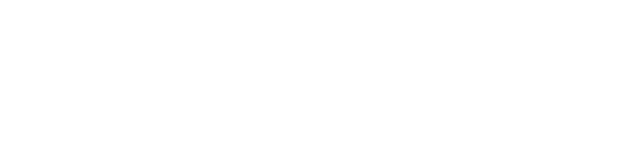
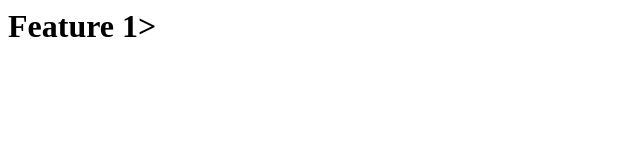
Before and after one commit to karlyoobee/branch-test-01, a plain HTML site: page index.htm in a window 1280 px wide. Shown: the whole page, without its empty margins (0-640 px from the left). Drawn offline with Linux system fonts and the light colour scheme.

Commit message:
adding f1 branch

```diff
--- a/index.htm
+++ b/index.htm
@@ -6,6 +6,8 @@
 
 <body>
 
+	<h1>Feature 1></h1>
+
 </body>
 
 </html>
```
